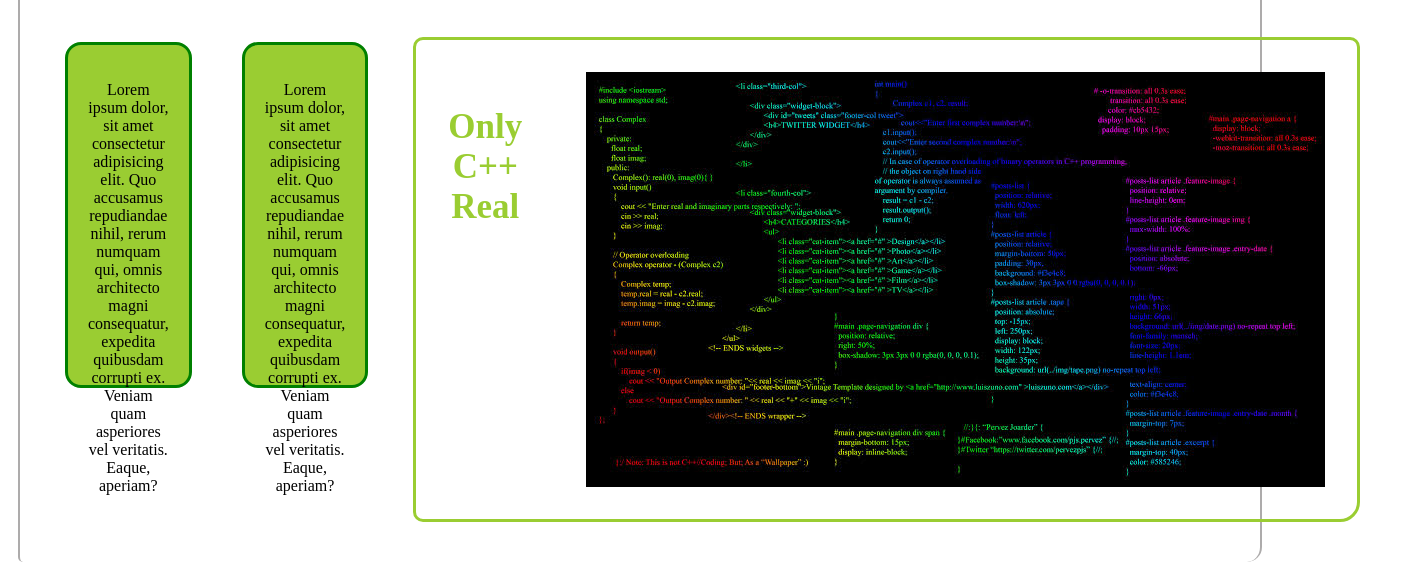
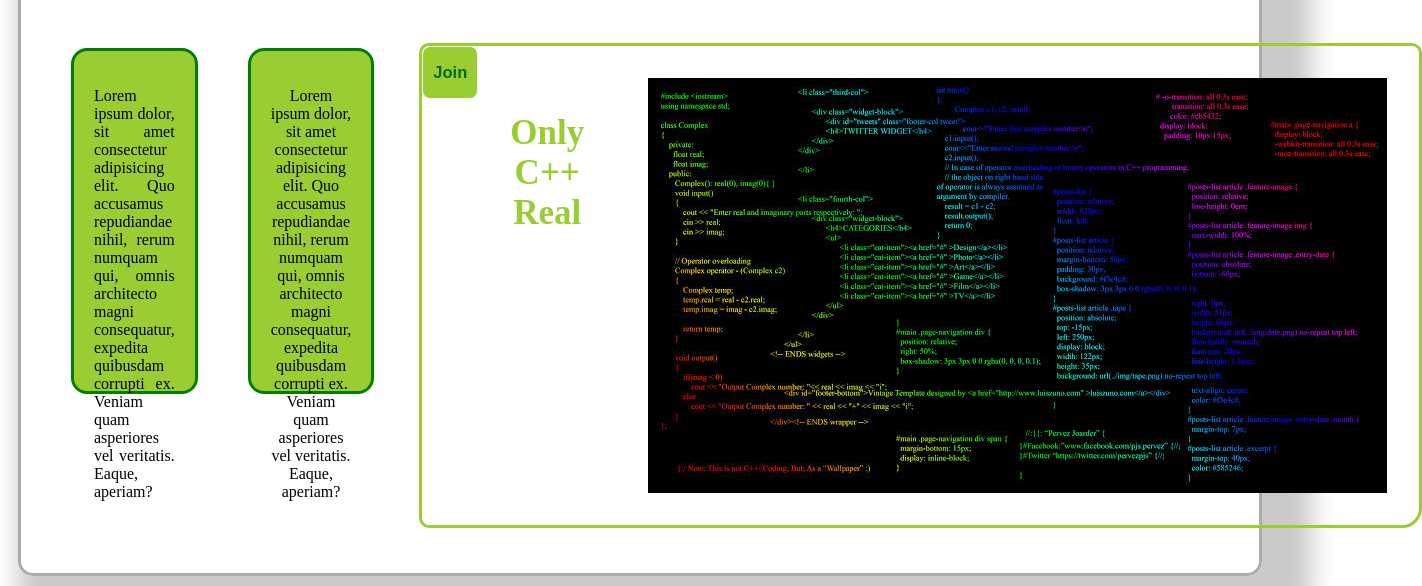
Before and after one commit to IbrahimNewaz/my-first-repo-html, a plain HTML site: page index.html in a window 1280 px wide. Shown: the part 606-1192 px from the top of the page, 1422 px wide, since content can reach past the window. Drawn offline with Linux system fonts and the light colour scheme.

Commit message:
add button

```diff
--- a/index.html
+++ b/index.html
@@ -63,9 +63,10 @@
 
         .Ban_x
         {
-            border: 2px solid rgb(173, 171, 171);
-            border-radius: 5px 5px 15px;
-            border-bottom: 15px;
+            border: 3px solid rgb(173, 171, 171);
+            border-radius: 15px;
+            box-shadow: 25px 25px 25px 25px rgb(203, 202, 202);
+
             margin: 10px;
             padding: 20px 20px;
             text-align: center;
@@ -82,7 +83,9 @@
 
         #banner_2
         {
-            display: flex
+            display: flex;
+            text-align: justify;
+            padding: 5px;
         }
 
         #box
@@ -114,6 +117,7 @@
             border-radius: 10px 10px 20px;
             margin: 20px 20px 20px 20px;
             display: flex;
+            text-align: center;
         }
         .ime
         {
@@ -127,6 +131,26 @@
             font-size: 35px;
             font-weight: bolder;
             color: yellowgreen;
+        }
+
+        .btan
+        {
+            border: 1.2px solid ghostwhite;
+            border-radius: 8px;
+            padding: 16px 10px;
+            background-color: yellowgreen;
+            color: rgb(3, 107, 26);
+            text-align: center;
+            font-size: 16.5px;
+            font-weight: bolder;
+            cursor: grab;
+
+        }
+
+        .btan :hover
+        {
+            background-color: whitesmoke;
+            cursor: grabbing;
         }
 
     </style>
@@ -170,6 +194,9 @@
             </div>
 
             <div id="im">
+                <div>
+                    <button class="btan">Join</button>
+                </div>
                 <div class="ime">
                     <h3>Only C++ Real</h3>
                 </div>
```
